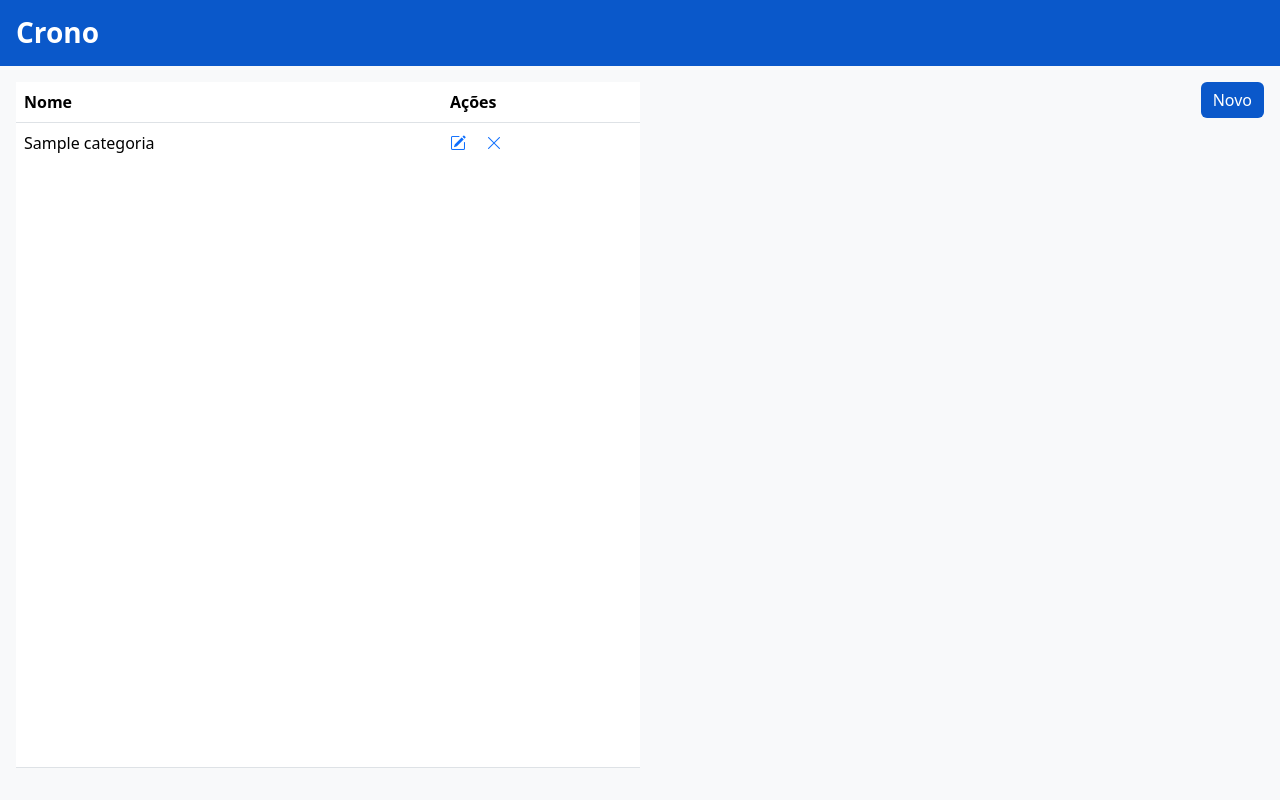
After one commit to adolfocustodio/Crono3.0, a Django app: page /categoria/listar/ in a window 1280 px wide. The commit adds this page. Run offline with Django 4.2, Linux system fonts and the light colour scheme; tables that the repository leaves empty hold one stand-in row (values such as "Sample post").

Commit message:
sobre categorias...

```diff
--- a/core/urls.py
+++ b/core/urls.py
@@ -4,5 +4,9 @@ from . import views
 
 app_name = 'core'
 urlpatterns = [
-    path('', views.HomeView.as_view(), name='home')
+    path('', views.HomeView.as_view(), name='home'),
+    path('categoria/criar/', views.CategoriaCreateView.as_view(), name='categoria_form'),
+    path('categoria/listar/', views.CategoriaListView.as_view(), name='categoria_listar'),
+    path('categoria/editar/<int:pk>/', views.CategoriaUpdateView.as_view(), name='categoria_editar'),
+    path('categoria/excluir/<int:pk>/', views.CategoriaDeleteView.as_view(), name='categoria_excluir')
 ]
--- a/core/views.py
+++ b/core/views.py
@@ -1,5 +1,8 @@
 from django.views import generic
 from postagens.models import Postagem
+from core.models import Categoria
+from core.forms import CategoriaForm
+from django.urls import reverse_lazy
 
 
 
@@ -10,3 +13,28 @@ class HomeView(generic.TemplateView):
         context = super().get_context_data(**kwargs)
         context['postagens'] = Postagem.objects.all()
         return context
+
+
+class CategoriaCreateView(generic.CreateView):
+    model = Categoria
+    form_class = CategoriaForm
+    success_url = reverse_lazy("core:categoria_listar")
+    template_name = "categorias/categoria_form.html"
+
+
+class CategoriaListView(generic.ListView):
+    model = Categoria
+    form_class = CategoriaForm
+    template_name = "categorias/categoria_list.html"
+
+
+class CategoriaUpdateView(generic.UpdateView):
+    model = Categoria
+    form_class = CategoriaForm
+    success_url = reverse_lazy("core:categoria_listar")
+    template_name = "categorias/categoria_form.html"
+
+
+class CategoriaDeleteView(generic.DeleteView):
+    model = Categoria
+    success_url = reverse_lazy("core:categoria_listar")
--- a/static/css/conteudo.css
+++ b/static/css/conteudo.css
@@ -11,3 +11,7 @@ main {
 form {
     width: 750px;
 }
+
+tbody tr:hover td {
+    background-color: var(--azul_claro);
+}
--- a/static/css/style.css
+++ b/static/css/style.css
@@ -7,6 +7,7 @@
     --azul: #0a58ca;
     --azul2: #094fba;
     --azul3: #083fba;
+    --azul_claro: rgb(207, 226, 255, 0.5);
     --cinza: #6c757d;
     --cinza2: #666f79;
     --cinza3: #606b75;
@@ -29,8 +30,16 @@
     justify-content: space-between;
 }
 
+.jcc {
+    justify-content: center;
+}
+
 .jcse {
     justify-content: space-evenly;
+}
+
+.jce {
+    justify-content: end;
 }
 
 header {
--- a/templates/base.html
+++ b/templates/base.html
@@ -17,7 +17,7 @@
             <h1 class="fs-3 fw-bold mb-0">Crono</h1>
         </div>
     </header>
-    <main class="aic df p-3 flex-column">
+    <main class="df jcc p-3">
         {% block main %}
         {% endblock main %}
     </main>
--- /dev/null
+++ b/templates/categorias/categoria_confirm_delete.html
@@ -0,0 +1,18 @@
+<div class="modal fade" id="deleteModal">
+    <form action="{% url 'core:categoria_excluir' categoria.pk %}" class="modal-dialog modal-dialog-centered" method="post">
+        {% csrf_token %}
+        <div class="modal-content">
+            <div class="modal-header">
+                <h1 class="modal-title fs-5">Excluir categoria</h1>
+                <button class="btn-close" data-bs-dismiss="modal" type="button"></button>
+            </div>
+            <div class="modal-body">
+                <p class="mb-0">Tem certeza que deseja excluir essa categoria?</p>
+            </div>
+            <div class="modal-footer">
+                <button class="btn_cinza" data-bs-dismiss="modal" type="button">Cancelar</button>
+                <button class="btn_vermelho" type="submit">Excluir</button>
+            </div>
+        </div>
+    </form>
+</div>
--- /dev/null
+++ b/templates/categorias/categoria_list.html
@@ -0,0 +1,35 @@
+{% extends "base.html" %}
+{% block sidebar %}
+{% include 'adm_sidebar.html' %}
+{% endblock sidebar %}
+{% block main %}
+<table class="table">
+    <thead>
+        <tr>
+            <th>Nome</th>
+            <th>Ações</th>
+        </tr>
+    </thead>
+    <tbody>
+        {% for categoria in object_list %}
+        <tr>
+            <td>{{ categoria.nome }}</td>
+            <td>
+                <a class="me-3" href="{% url 'core:categoria_editar' categoria.pk %}"><i class="bi bi-pencil-square"></i></a>
+                <a data-bs-toggle="modal" href="#deleteModal"><i class="bi bi-x-lg"></i></a>
+                {% include 'categorias/categoria_confirm_delete.html' %}
+            </td>
+        </tr>
+        {% empty %}
+        <tr>
+            <td colspan="2">
+                <p class="d-flex justify-content-center mb-0">Não existem categorias cadastradas</p>
+            </td>
+        </tr>
+        {% endfor %}
+    </tbody>
+</table>
+<div class="df jce w-100">
+    <a href="{% url 'core:categoria_form' %}"><button class="btn_azul">Novo</button></a>
+</div>
+{% endblock %}
--- a/templates/postagens/postagem_form.html
+++ b/templates/postagens/postagem_form.html
@@ -19,6 +19,8 @@
         {{ form.arquivo }}
     </div>
     <hr>
-    <button class="btn_azul" type="submit">Enviar</button>
+    <div class="df jce">
+        <button class="btn_azul" type="submit">Enviar</button>
+    </div>
 </form>
 {% endblock main %}
```
Also changed, not shown: templates/categorias/categoria_form.html (added, +16 -0 lines), templates/core/home.html (+5 -2 lines).
